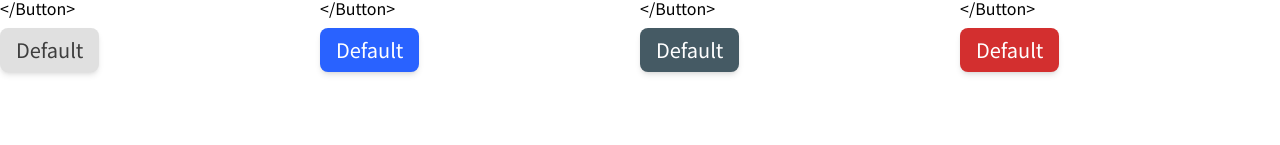
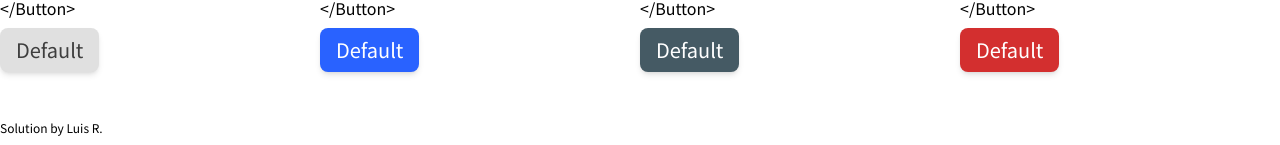
Before and after one commit to XiaoLuxtl/button-component, a React (Vite) app: page / in a window 1280 px wide. Shown: the part 652-797 px from the top of the page. Built offline with nearby package versions, Linux system fonts and the light colour scheme.

Commit message:
update visuals

```diff
--- a/src/App.jsx
+++ b/src/App.jsx
@@ -9,7 +9,8 @@ function App() {
   */
 
   return (
-    <main className="flex flex-col max-w-7xl m-auto">
+    <div className="max-w-7xl m-auto">
+      <main className="flex flex-col">
         <h3 className="text-4xl pb-2">Buttons</h3>
         <div>
           <p className="pt-3 pb-2">{"<Button>Default</Button>"}</p>
@@ -114,6 +115,9 @@ function App() {
           </div>
         </div>
       </main>
+
+      <footer className="pt-12 text-xs">Solution by Luis R.</footer>
+    </div>
   );
 }
 
```
Lines whose indentation alone changed are shown as unchanged.
